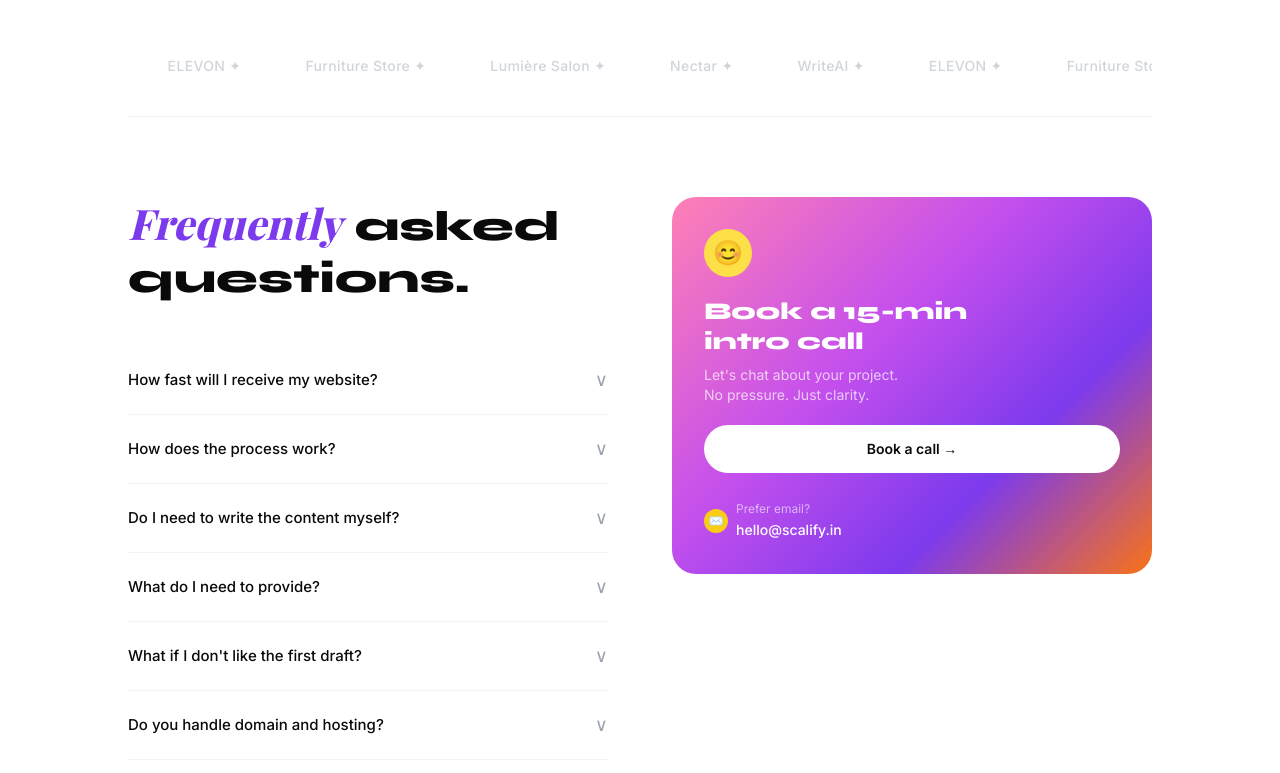
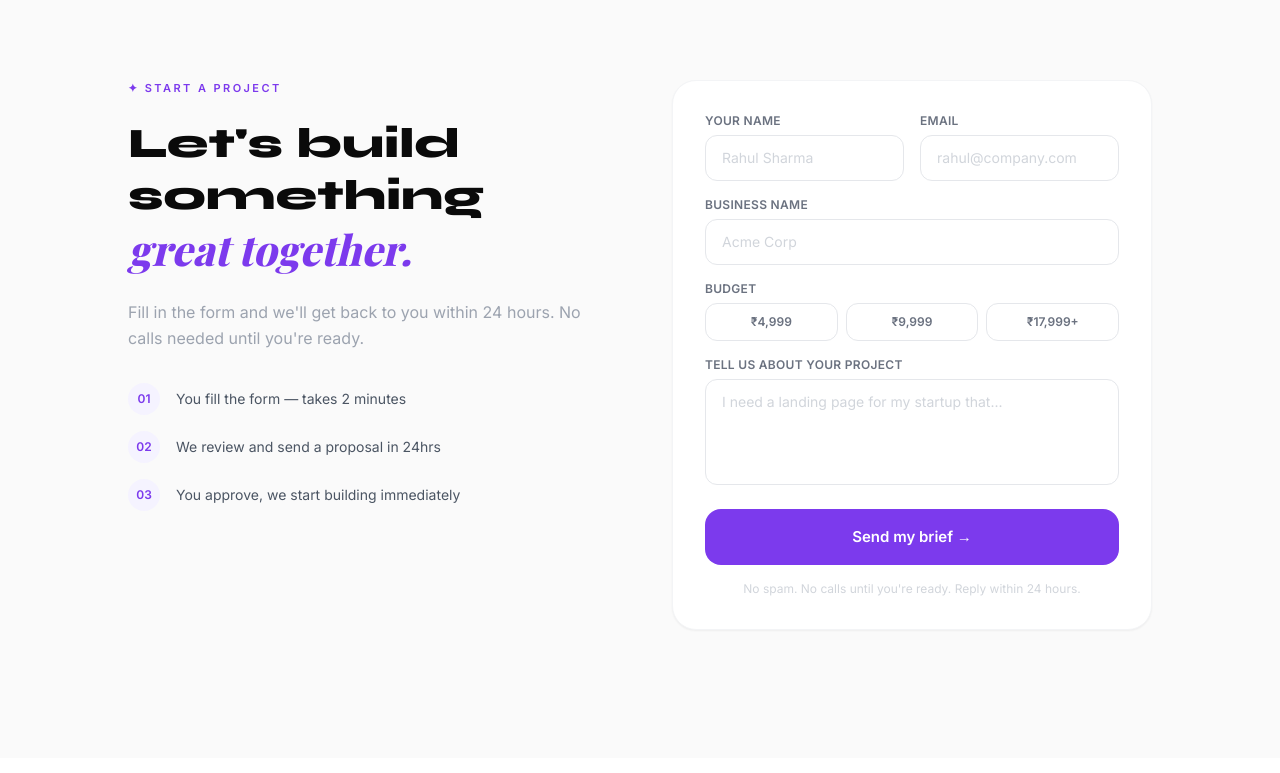
Before and after one commit to mayank-sharma2008/scalify, a Next.js app: page / in a window 1280 px wide. Shown: the part 6450-7223 px from the top of the page. Built offline with nearby package versions, Linux system fonts and the light colour scheme.

Commit message:
feat: real contact form, honest stats, production ready

```diff
--- a/src/app/page.tsx
+++ b/src/app/page.tsx
@@ -6,6 +6,7 @@ import WhyScalify from "@/components/sections/WhyScalify";
 import Work from "@/components/sections/Work";
 import Portfolio from "@/components/sections/Portfolio";
 import Pricing from "@/components/sections/Pricing";
+import ContactForm from "@/components/sections/ContactForm";
 import FAQ from "@/components/sections/FAQ";
 import Footer from "@/components/sections/Footer";
 
@@ -20,6 +21,7 @@ export default function Home() {
       <Work />
       <Portfolio />
       <Pricing />
+      <ContactForm />
       <FAQ />
       <Footer />
     </main>
--- /dev/null
+++ b/src/components/sections/ContactForm.tsx
@@ -0,0 +1,145 @@
+"use client";
+import { motion } from "framer-motion";
+import { useState } from "react";
+
+export default function ContactForm() {
+  const [form, setForm] = useState({ name: "", email: "", business: "", budget: "", message: "" });
+  const [status, setStatus] = useState<"idle" | "loading" | "success" | "error">("idle");
+
+  const handleSubmit = async () => {
+    if (!form.name || !form.email || !form.message) return;
+    setStatus("loading");
+    try {
+      const res = await fetch("/api/contact", {
+        method: "POST",
+        headers: { "Content-Type": "application/json" },
+        body: JSON.stringify(form),
+      });
+      if (res.ok) setStatus("success");
+      else setStatus("error");
+    } catch {
+      setStatus("error");
+    }
+  };
+
+  if (status === "success") {
+    return (
+      <section id="contact" className="py-32 px-6 bg-white">
+        <div className="max-w-lg mx-auto text-center">
+          <motion.div initial={{ scale: 0.8, opacity: 0 }} animate={{ scale: 1, opacity: 1 }} transition={{ duration: 0.5 }}>
+            <div className="w-20 h-20 rounded-full bg-yellow-300 flex items-center justify-center text-4xl mx-auto mb-6">😊</div>
+            <h3 className="font-display font-bold text-[32px] text-[#0A0A0A] mb-3">We got your message!</h3>
+            <p className="text-gray-400 text-[16px]">We'll get back to you within 24 hours to kick things off.</p>
+          </motion.div>
+        </div>
+      </section>
+    );
+  }
+
+  return (
+    <section id="contact" className="py-32 px-6 bg-[#fafafa]">
+      <div className="max-w-5xl mx-auto">
+        <div className="grid grid-cols-1 md:grid-cols-2 gap-16 items-start">
+
+          {/* Left */}
+          <motion.div initial={{ opacity: 0, x: -20 }} whileInView={{ opacity: 1, x: 0 }} viewport={{ once: true }}>
+            <p className="text-[#7C3AED] text-[11px] font-bold uppercase tracking-[0.22em] mb-5 flex items-center gap-2">✦ Start a project</p>
+            <h2 className="font-display text-[42px] font-bold text-[#0A0A0A] leading-tight mb-5">
+              Let&apos;s build something<br />
+              <em className="text-[#7C3AED]" style={{ fontFamily: "var(--font-playfair)", fontStyle: "italic" }}>great together.</em>
+            </h2>
+            <p className="text-gray-400 text-[16px] leading-relaxed mb-8">
+              Fill in the form and we&apos;ll get back to you within 24 hours. No calls needed until you&apos;re ready.
+            </p>
+
+            {/* What happens next */}
+            <div className="flex flex-col gap-4">
+              {[
+                { step: "01", text: "You fill the form — takes 2 minutes" },
+                { step: "02", text: "We review and send a proposal in 24hrs" },
+                { step: "03", text: "You approve, we start building immediately" },
+              ].map((s) => (
+                <div key={s.step} className="flex items-center gap-4">
+                  <div className="w-8 h-8 rounded-full bg-[#F5F3FF] text-[#7C3AED] text-xs font-bold flex items-center justify-center flex-shrink-0">{s.step}</div>
+                  <p className="text-gray-600 text-sm">{s.text}</p>
+                </div>
+              ))}
+            </div>
+          </motion.div>
+
+          {/* Right — Form */}
+          <motion.div initial={{ opacity: 0, x: 20 }} whileInView={{ opacity: 1, x: 0 }} viewport={{ once: true }}
+            className="bg-white rounded-3xl p-8 border border-gray-100 shadow-sm flex flex-col gap-4">
+
+            <div className="grid grid-cols-2 gap-4">
+              <div className="flex flex-col gap-1.5">
+                <label className="text-xs font-semibold text-gray-500 uppercase tracking-wide">Your name</label>
+                <input
+                  type="text" placeholder="Rahul Sharma"
+                  value={form.name} onChange={e => setForm({ ...form, name: e.target.value })}
+                  className="border border-gray-200 rounded-xl px-4 py-3 text-sm text-[#0A0A0A] placeholder-gray-300 focus:outline-none focus:border-[#7C3AED] transition-colors"
+                />
+              </div>
+              <div className="flex flex-col gap-1.5">
+                <label className="text-xs font-semibold text-gray-500 uppercase tracking-wide">Email</label>
+                <input
+                  type="email" placeholder="rahul@company.com"
+                  value={form.email} onChange={e => setForm({ ...form, email: e.target.value })}
+                  className="border border-gray-200 rounded-xl px-4 py-3 text-sm text-[#0A0A0A] placeholder-gray-300 focus:outline-none focus:border-[#7C3AED] transition-colors"
+                />
+              </div>
+            </div>
+
+            <div className="flex flex-col gap-1.5">
+              <label className="text-xs font-semibold text-gray-500 uppercase tracking-wide">Business name</label>
+              <input
+                type="text" placeholder="Acme Corp"
+                value={form.business} onChange={e => setForm({ ...form, business: e.target.value })}
+                className="border border-gray-200 rounded-xl px-4 py-3 text-sm text-[#0A0A0A] placeholder-gray-300 focus:outline-none focus:border-[#7C3AED] transition-colors"
+              />
+            </div>
+
+            <div className="flex flex-col gap-1.5">
+              <label className="text-xs font-semibold text-gray-500 uppercase tracking-wide">Budget</label>
+              <div className="grid grid-cols-3 gap-2">
+                {["₹4,999", "₹9,999", "₹17,999+"].map((b) => (
+                  <button key={b} onClick={() => setForm({ ...form, budget: b })}
+                    className={`py-2.5 rounded-xl text-xs font-semibold border transition-all ${form.budget === b ? "bg-[#7C3AED] text-white border-[#7C3AED]" : "border-gray-200 text-gray-500 hover:border-[#7C3AED] hover:text-[#7C3AED]"}`}>
+                    {b}
+                  </button>
+                ))}
+              </div>
+            </div>
+
+            <div className="flex flex-col gap-1.5">
+              <label className="text-xs font-semibold text-gray-500 uppercase tracking-wide">Tell us about your project</label>
+              <textarea
+                placeholder="I need a landing page for my startup that..."
+                rows={4} value={form.message} onChange={e => setForm({ ...form, message: e.target.value })}
+                className="border border-gray-200 rounded-xl px-4 py-3 text-sm text-[#0A0A0A] placeholder-gray-300 focus:outline-none focus:border-[#7C3AED] transition-colors resize-none"
+              />
+            </div>
+
+            <motion.button
+              onClick={handleSubmit}
+              disabled={status === "loading"}
+              whileHover={{ scale: 1.02 }}
+              whileTap={{ scale: 0.98 }}
+              className="w-full bg-[#7C3AED] hover:bg-[#6D28D9] text-white font-semibold py-4 rounded-2xl text-[15px] transition-all duration-200 disabled:opacity-60 flex items-center justify-center gap-2 mt-2"
+            >
+              {status === "loading" ? (
+                <><span className="w-4 h-4 border-2 border-white/30 border-t-white rounded-full animate-spin"></span> Sending...</>
+              ) : "Send my brief →"}
+            </motion.button>
+
+            {status === "error" && (
+              <p className="text-red-400 text-xs text-center">Something went wrong. Email us directly at hello@scalify.in</p>
+            )}
+
+            <p className="text-gray-300 text-xs text-center">No spam. No calls until you&apos;re ready. Reply within 24 hours.</p>
+          </motion.div>
+        </div>
+      </div>
+    </section>
+  );
+}
--- a/src/components/sections/Portfolio.tsx
+++ b/src/components/sections/Portfolio.tsx
@@ -23,8 +23,18 @@ function CountUp({ target, suffix = "" }: { target: number; suffix?: string }) {
 }
 
 const testimonials = [
-  { quote: "Scalify delivers startup websites that look twice the price.", name: "Founder, WriteAI", role: "AI SaaS Startup", color: "#7C3AED" },
-  { quote: "Fast. Clean. No agency headaches.", name: "Business Owner", role: "Furniture Store", color: "#F97316" },
+  {
+    quote: "Clean design, fast delivery. Exactly what my startup needed.",
+    name: "Early Client",
+    role: "Startup Founder, Delhi",
+    color: "#7C3AED"
+  },
+  {
+    quote: "Got my furniture store site in under a week. No back and forth.",
+    name: "Business Owner",
+    role: "Furniture Store, India",
+    color: "#F97316"
+  },
 ];
 
 const features = ["Landing Pages","Business Websites","Portfolio Sites","Startup Websites","Copywriting","Animations","Next.js","SEO Setup","Responsive Design","Contact Forms","Performance","Vercel Deployment","Brand Websites","UI Design","Maintenance"];
```
